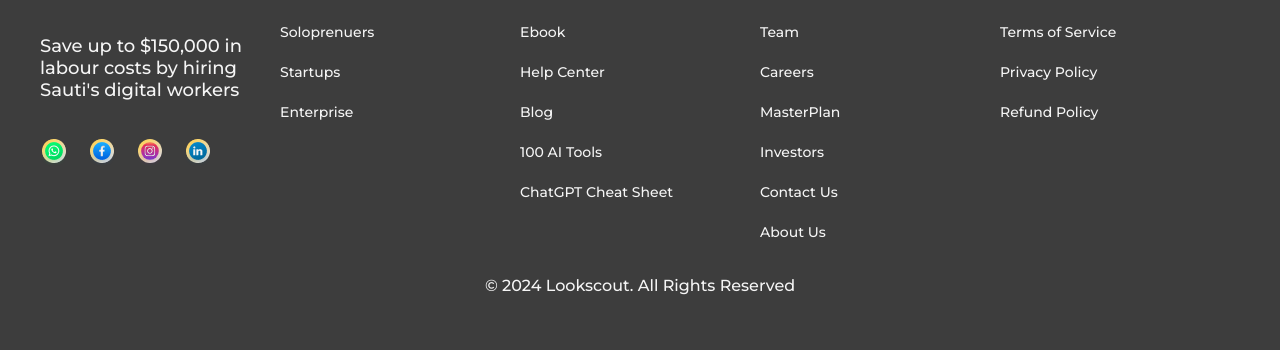
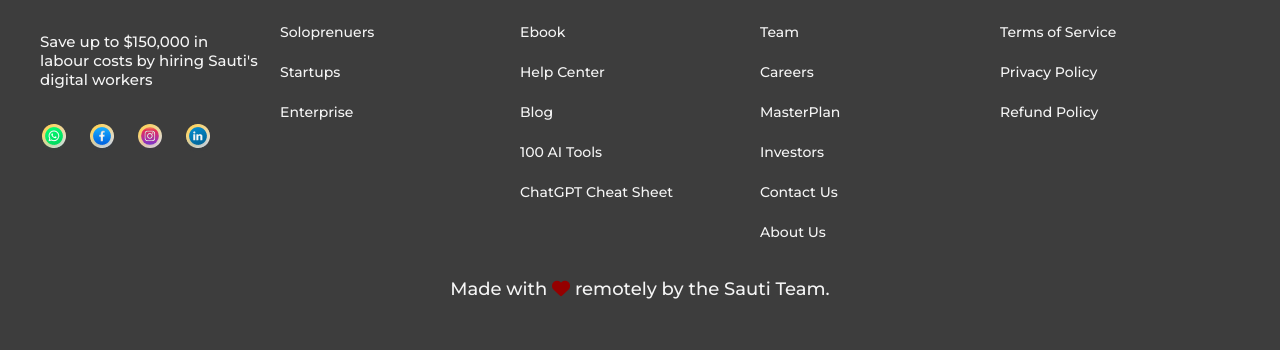
Before and after one commit to Muniafu/content-manager, a plain HTML site: page index.html in a window 1280 px wide. Shown: the part 3933-4283 px from the top of the page. Drawn offline with Linux system fonts and the light colour scheme.

Commit message:
edited footer

```diff
--- a/index.html
+++ b/index.html
@@ -212,7 +212,7 @@
         <div class="footer-wrapper flex">
           <div class="flex column sign-off">
             <img src="assets/Sauti Logo_Artboard 1 (1).svg" style="height: 60px;" alt="Sauti-logo">
-            <p  >Save up to $150,000 in labour costs by hiring Sauti's digital workers</p>
+            <p style="font-size: 15px;"  >Save up to $150,000 in labour costs by hiring Sauti's digital workers</p>
 
             <div class="socials flex">
               <!--<i class="fa-brands fa-square-whatsapp" style="color: #06ef5f;"></i>
@@ -260,7 +260,7 @@
         </div>
 
         <div class="copyright-call flex center">
-          <p style="font-size: 16px;">© 2024 Lookscout. All Rights Reserved</p>
+          <p>Made with <i class="fa-solid fa-heart" style="color: #940000;"> </i> remotely by the Sauti Team.</p>
         </div>
 
       </footer>
```
